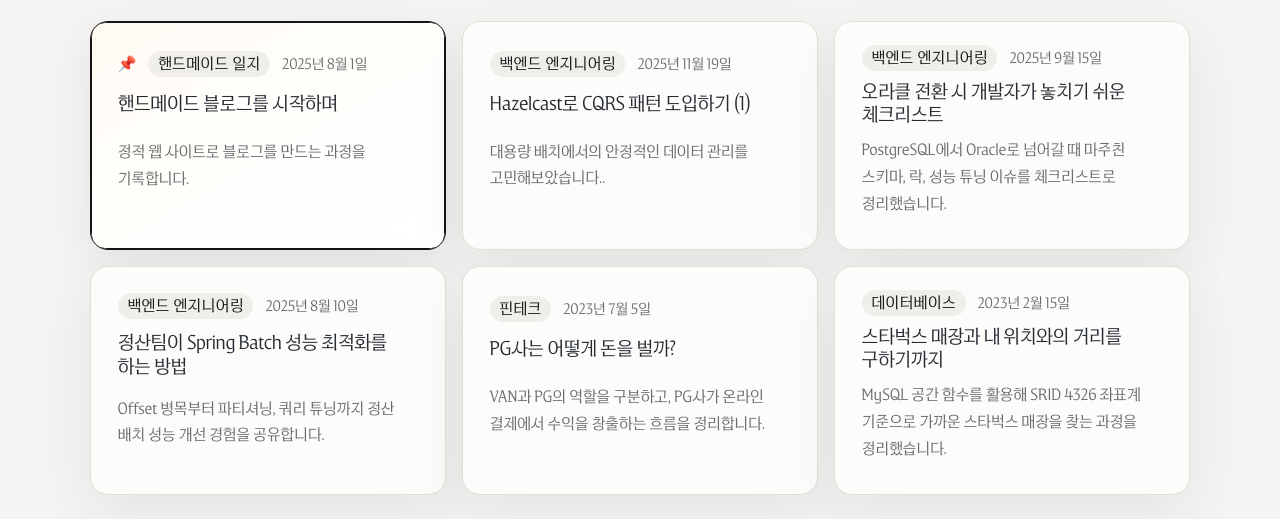
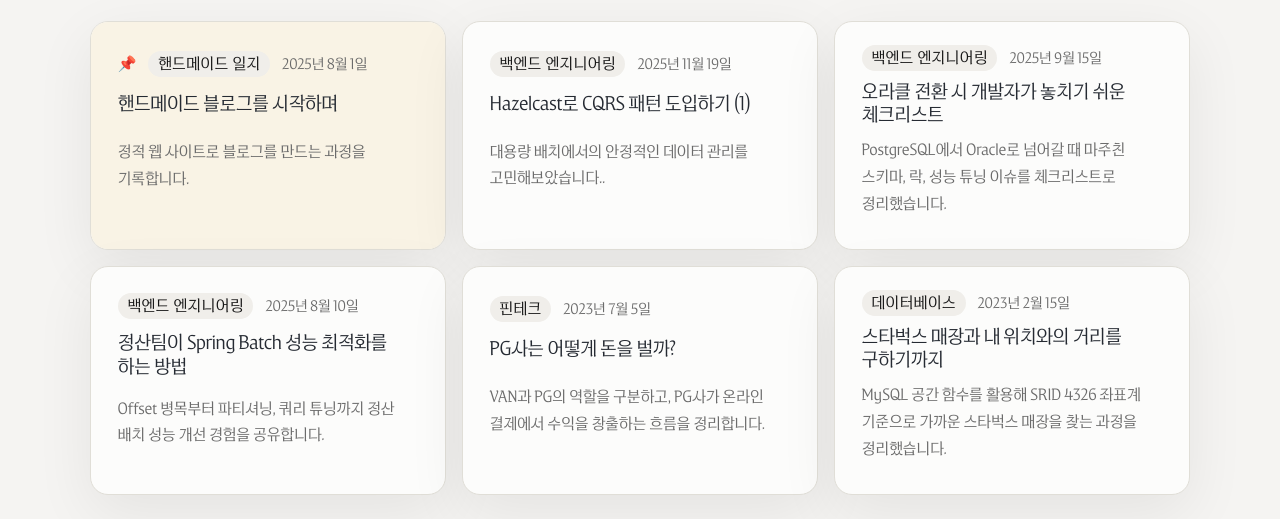
Before and after one commit to tinajeong/tinawiki, a plain HTML site: page all-posts.html in a window 1280 px wide. Shown: the part 281-800 px from the top of the page. Drawn offline with Linux system fonts and the light colour scheme; a web font is replaced by a local one.

Commit message:
feat : 고정된 포스트 배경색 변경 및 hover 효과 부드럽게 변경

```diff
--- a/styles.css
+++ b/styles.css
@@ -24,6 +24,7 @@
   /* ---- Optional subtilities ----------------------------------- */
   --ink-soft: #8a8a8a;       /* 캡션, 날짜 등 더 약한 텍스트 */
   --accent-soft: #f0eeea;    /* 호버 배경, 태그 pill 배경 등 */
+  --pinned-bg: #f9f3e5;      /* 고정된 포스트 배경 */
   --accent-strong: #000000;  /* 정말 강조해야 하는 포인트 (버튼 텍스트 등) */
 
   /* ---- Typography --------------------------------------------- */
@@ -444,12 +445,6 @@ main {
   font-size: var(--step--1);
 }
 
-.post-card.is-pinned {
-  background: linear-gradient(150deg, #fff9f2 0%, #fffefb 40%, #ffffff 100%);
-  border-color: var(--accent);
-  box-shadow: 0 14px 45px rgba(0, 0, 0, 0.08);
-}
-
 .post-card-link {
   display: grid;
   gap: 0.6rem;
@@ -459,18 +454,17 @@ main {
   text-decoration: none;
   border: 1px solid transparent;
   border-radius: 14px;
-  transition: transform 160ms ease, box-shadow 160ms ease;
+  transition: transform 200ms ease-out, box-shadow 200ms ease-out;
 }
 
 .post-card:hover .post-card-link,
 .post-card:focus-within .post-card-link {
-  transform: translateY(-2px);
-  box-shadow: 0 12px 35px rgba(0, 0, 0, 0.08);
-  border-color: var(--accent);
+  transform: translateY(-3px);
+  box-shadow: 0 15px 35px rgba(0, 0, 0, 0.09);
 }
 
 .post-card.is-pinned .post-card-link {
-  border-color: var(--accent);
+  background: var(--pinned-bg);
 }
 
 .post-card-media {
```
